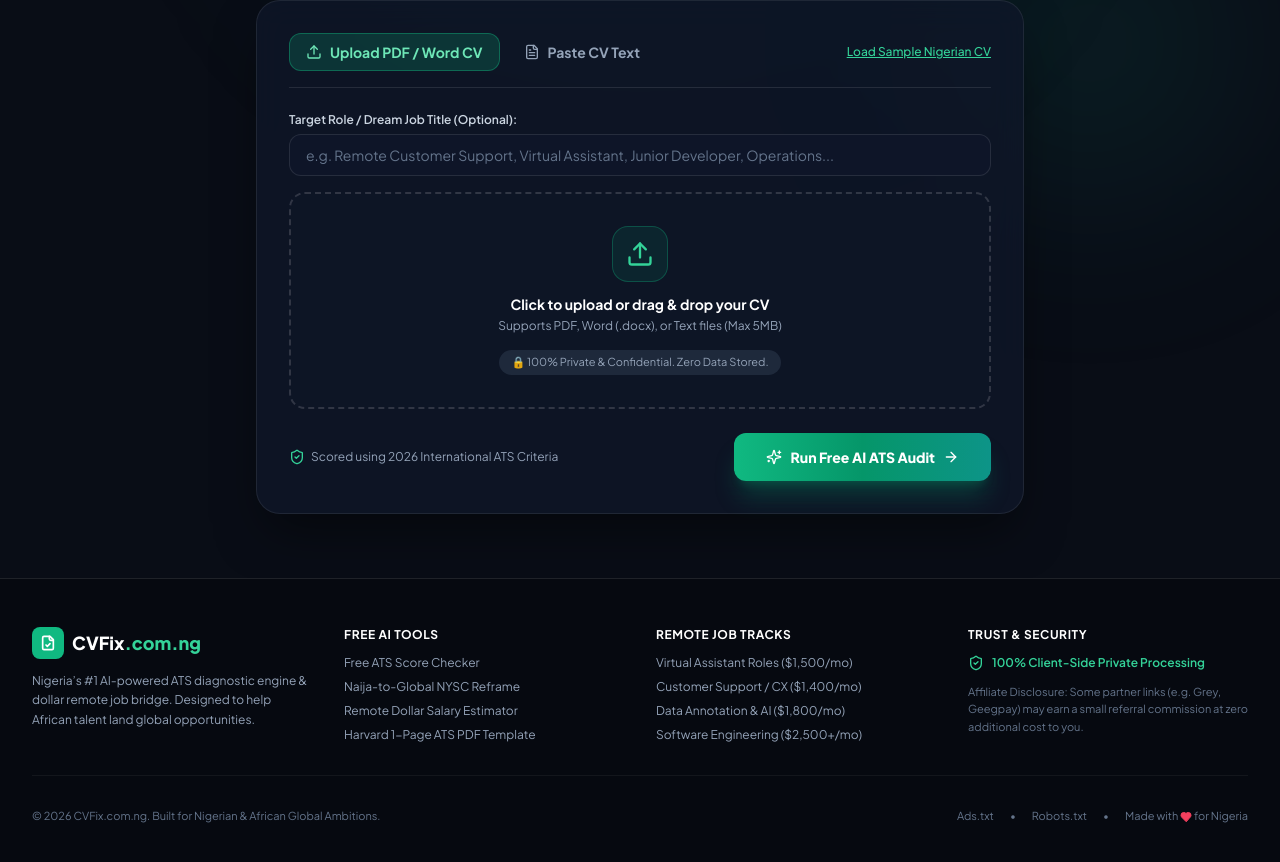
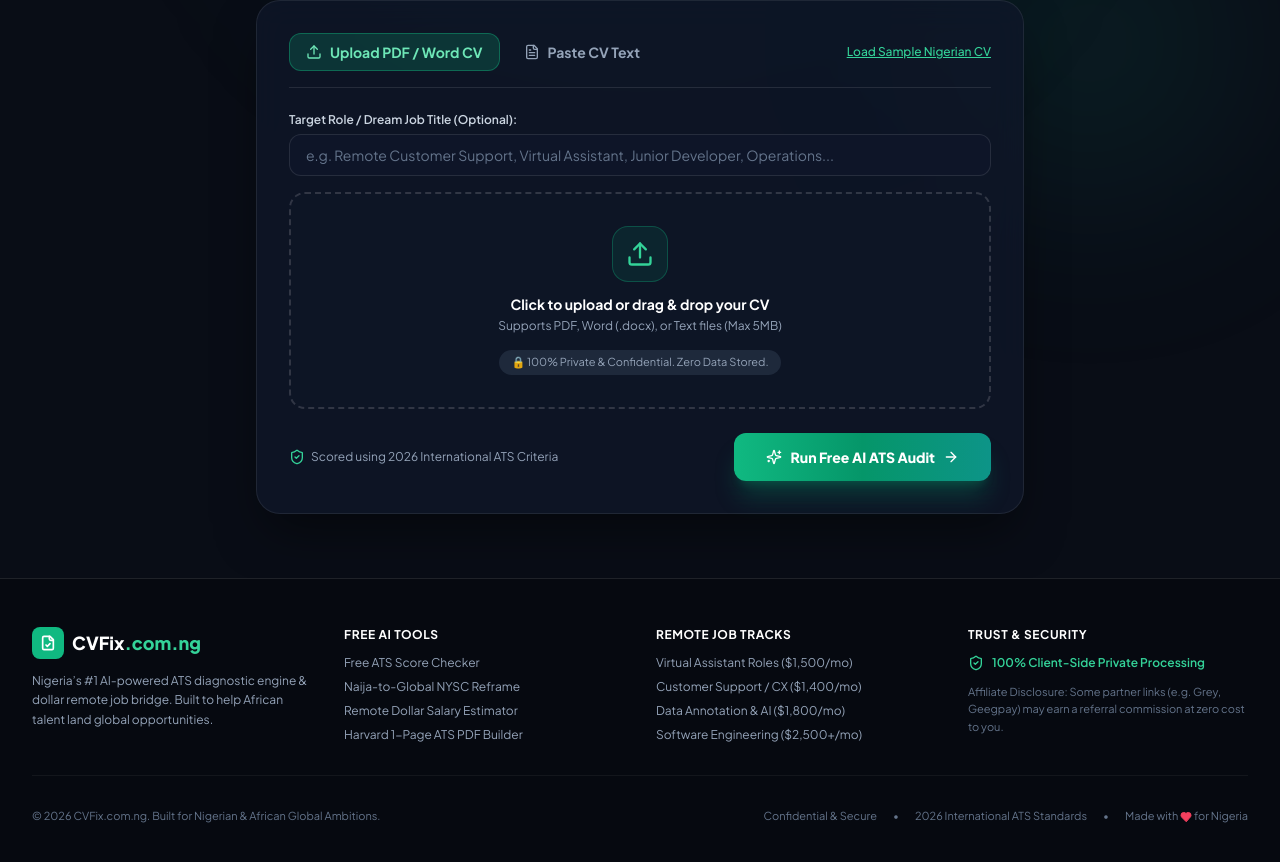
Before and after one commit to Rayleks22/cvfix, a React (Vite) app: page / in a window 1280 px wide. Shown: the part 544-1406 px from the top of the page. Built offline with nearby package versions, Linux system fonts and the light colour scheme.

Commit message:
feat(footer): wire up all interactive navigation links and remove raw crawler files from UI

```diff
--- a/src/App.tsx
+++ b/src/App.tsx
@@ -252,7 +252,7 @@
       )}
 
       {/* Footer */}
-      <Footer />
+      <Footer onNavigate={setActiveTab} />
     </div>
   );
 }
--- a/src/components/Footer.tsx
+++ b/src/components/Footer.tsx
@@ -1,15 +1,27 @@
 import React from 'react';
-import { FileCheck, ShieldCheck, Heart, ExternalLink } from 'lucide-react';
+import { FileCheck, ShieldCheck, Heart } from 'lucide-react';
 
-export const Footer: React.FC = () => {
+interface FooterProps {
+  onNavigate: (tab: 'scanner' | 'jobs' | 'pricing') => void;
+}
+
+export const Footer: React.FC<FooterProps> = ({ onNavigate }) => {
+  const handleNav = (tab: 'scanner' | 'jobs' | 'pricing') => {
+    onNavigate(tab);
+    window.scrollTo({ top: 0, behavior: 'smooth' });
+  };
+
   return (
     <footer className="border-t border-white/10 bg-[#060910] text-slate-400 text-xs py-12">
       <div className="max-w-7xl mx-auto px-4 sm:px-6 lg:px-8 space-y-8">
         <div className="grid grid-cols-1 md:grid-cols-4 gap-8">
           {/* Col 1: Brand */}
           <div className="space-y-3">
-            <div className="flex items-center space-x-2">
-              <div className="w-8 h-8 rounded-lg bg-emerald-500 flex items-center justify-center text-white">
+            <div
+              onClick={() => handleNav('scanner')}
+              className="flex items-center space-x-2 cursor-pointer group"
+            >
+              <div className="w-8 h-8 rounded-lg bg-emerald-500 flex items-center justify-center text-white group-hover:scale-105 transition-transform">
                 <FileCheck className="w-4 h-4 stroke-[2.5]" />
               </div>
               <span className="text-lg font-black text-white">
@@ -17,7 +29,7 @@
               </span>
             </div>
             <p className="text-xs text-slate-400 leading-relaxed">
-              Nigeria’s #1 AI-powered ATS diagnostic engine & dollar remote job bridge. Designed to help African talent land global opportunities.
+              Nigeria’s #1 AI-powered ATS diagnostic engine & dollar remote job bridge. Built to help African talent land global opportunities.
             </p>
           </div>
 
@@ -27,10 +39,26 @@
               Free AI Tools
             </h5>
             <ul className="space-y-2 text-xs">
-              <li><a href="#" className="hover:text-emerald-400 transition-colors">Free ATS Score Checker</a></li>
-              <li><a href="#" className="hover:text-emerald-400 transition-colors">Naija-to-Global NYSC Reframe</a></li>
-              <li><a href="#" className="hover:text-emerald-400 transition-colors">Remote Dollar Salary Estimator</a></li>
-              <li><a href="#" className="hover:text-emerald-400 transition-colors">Harvard 1-Page ATS PDF Template</a></li>
+              <li>
+                <button onClick={() => handleNav('scanner')} className="hover:text-emerald-400 transition-colors text-left">
+                  Free ATS Score Checker
+                </button>
+              </li>
+              <li>
+                <button onClick={() => handleNav('scanner')} className="hover:text-emerald-400 transition-colors text-left">
+                  Naija-to-Global NYSC Reframe
+                </button>
+              </li>
+              <li>
+                <button onClick={() => handleNav('scanner')} className="hover:text-emerald-400 transition-colors text-left">
+                  Remote Dollar Salary Estimator
+                </button>
+              </li>
+              <li>
+                <button onClick={() => handleNav('scanner')} className="hover:text-emerald-400 transition-colors text-left">
+                  Harvard 1-Page ATS PDF Builder
+                </button>
+              </li>
             </ul>
           </div>
 
@@ -40,10 +68,26 @@
               Remote Job Tracks
             </h5>
             <ul className="space-y-2 text-xs">
-              <li><a href="#" className="hover:text-emerald-400 transition-colors">Virtual Assistant Roles ($1,500/mo)</a></li>
-              <li><a href="#" className="hover:text-emerald-400 transition-colors">Customer Support / CX ($1,400/mo)</a></li>
-              <li><a href="#" className="hover:text-emerald-400 transition-colors">Data Annotation & AI ($1,800/mo)</a></li>
-              <li><a href="#" className="hover:text-emerald-400 transition-colors">Software Engineering ($2,500+/mo)</a></li>
+              <li>
+                <button onClick={() => handleNav('jobs')} className="hover:text-emerald-400 transition-colors text-left">
+                  Virtual Assistant Roles ($1,500/mo)
+                </button>
+              </li>
+              <li>
+                <button onClick={() => handleNav('jobs')} className="hover:text-emerald-400 transition-colors text-left">
+                  Customer Support / CX ($1,400/mo)
+                </button>
+              </li>
+              <li>
+                <button onClick={() => handleNav('jobs')} className="hover:text-emerald-400 transition-colors text-left">
+                  Data Annotation & AI ($1,800/mo)
+                </button>
+              </li>
+              <li>
+                <button onClick={() => handleNav('jobs')} className="hover:text-emerald-400 transition-colors text-left">
+                  Software Engineering ($2,500+/mo)
+                </button>
+              </li>
             </ul>
           </div>
 
@@ -57,7 +101,7 @@
               <span>100% Client-Side Private Processing</span>
             </div>
             <p className="text-[11px] text-slate-500 leading-relaxed pt-1">
-              Affiliate Disclosure: Some partner links (e.g. Grey, Geegpay) may earn a small referral commission at zero additional cost to you.
+              Affiliate Disclosure: Some partner links (e.g. Grey, Geegpay) may earn a referral commission at zero cost to you.
             </p>
           </div>
         </div>
@@ -65,9 +109,9 @@
         <div className="pt-8 border-t border-white/5 flex flex-col sm:flex-row items-center justify-between text-slate-500 text-[11px] gap-4">
           <p>© {new Date().getFullYear()} CVFix.com.ng. Built for Nigerian & African Global Ambitions.</p>
           <div className="flex items-center space-x-4">
-            <a href="/public/ads.txt" className="hover:text-slate-400">Ads.txt</a>
+            <span>Confidential & Secure</span>
             <span>•</span>
-            <a href="/public/robots.txt" className="hover:text-slate-400">Robots.txt</a>
+            <span>2026 International ATS Standards</span>
             <span>•</span>
             <span>Made with <Heart className="w-3 h-3 text-rose-500 inline fill-rose-500" /> for Nigeria</span>
           </div>
```
